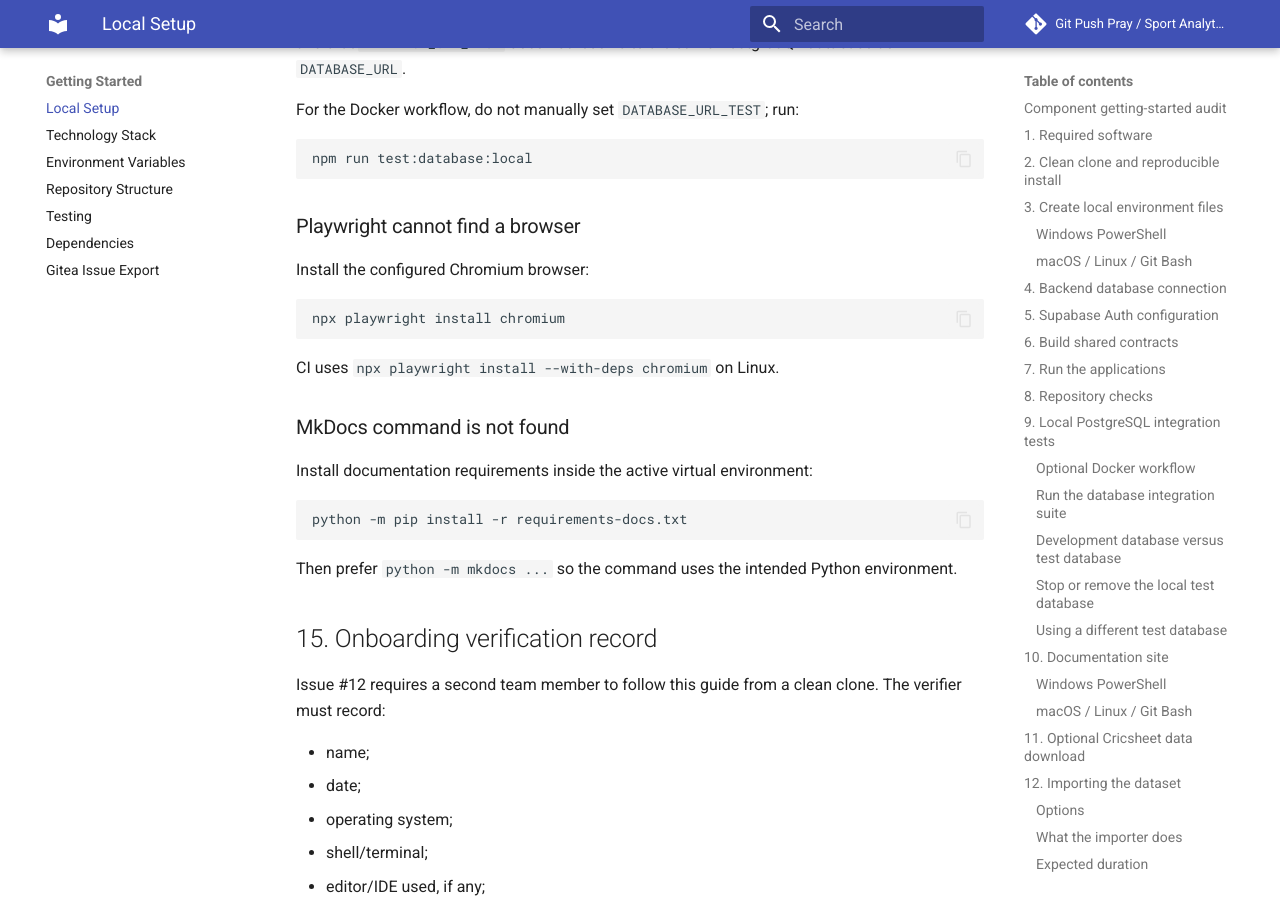
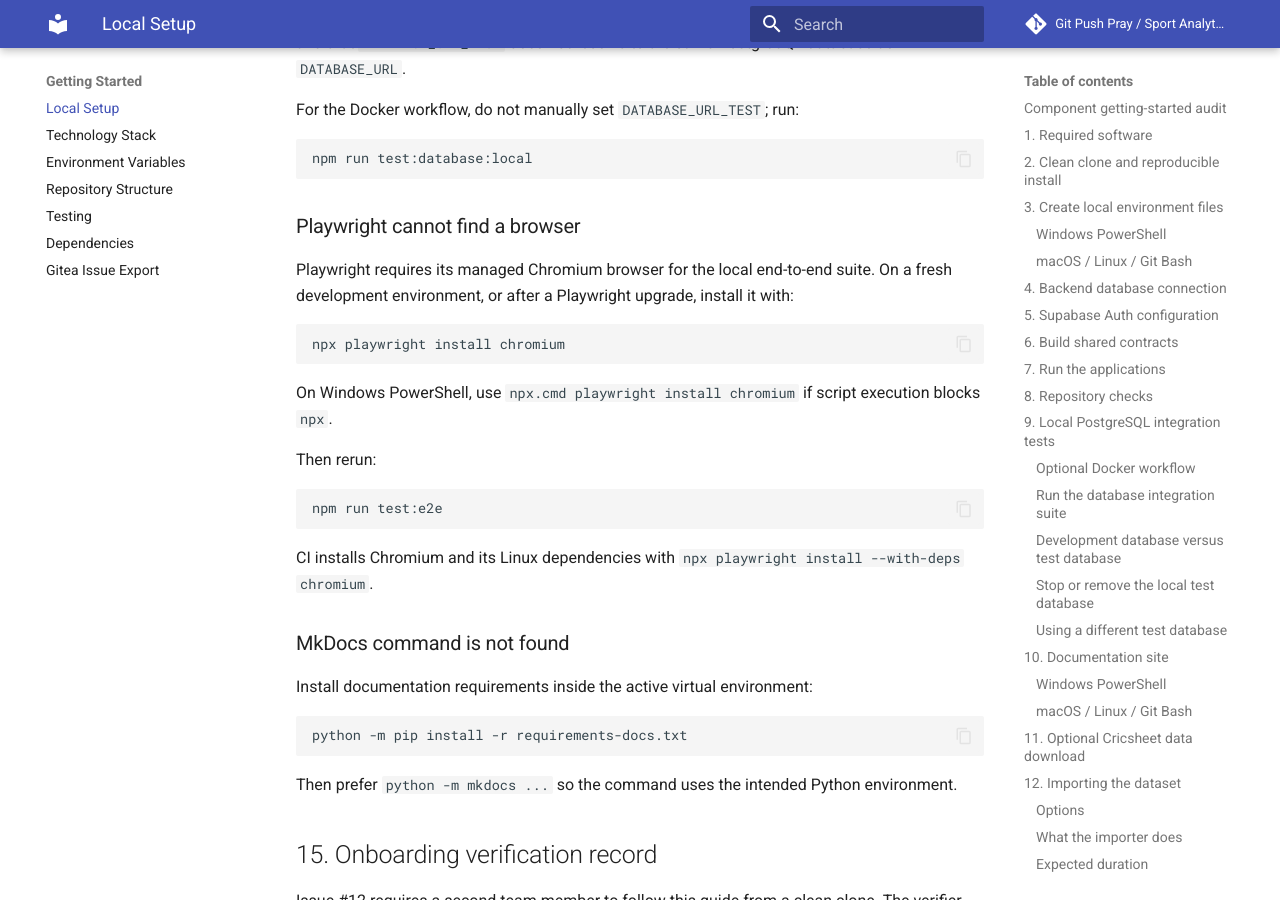
Before and after one commit to NadavSundy/Sport-Analytics-Tool, an MkDocs documentation site: the page built from docs/development/setup.md, in a window 1280 px wide and 900 px high, scrolled down 13652 px. Built offline with MkDocs 1.6.1 and Material for MkDocs 9.7.7, drawn with Linux system fonts in a browser that asks for light colours.

Commit message:
docs(testing): clarify browser test setup
Refs #70

Assisted-by: ChatGPT-Web[GPT-5.6 Sol]

````diff
--- a/docs/development/setup.md
+++ b/docs/development/setup.md
@@ -550,13 +550,23 @@ npm run test:database:local
 
 ### Playwright cannot find a browser
 
-Install the configured Chromium browser:
+Playwright requires its managed Chromium browser for the local end-to-end suite. On a fresh
+development environment, or after a Playwright upgrade, install it with:
 
 ```bash
 npx playwright install chromium
 ```
 
-CI uses `npx playwright install --with-deps chromium` on Linux.
+On Windows PowerShell, use `npx.cmd playwright install chromium` if script execution blocks `npx`.
+
+Then rerun:
+
+```bash
+npm run test:e2e
+```
+
+CI installs Chromium and its Linux dependencies with
+`npx playwright install --with-deps chromium`.
 
 ### MkDocs command is not found
 
````
Also changed, not shown: 1 other file.
